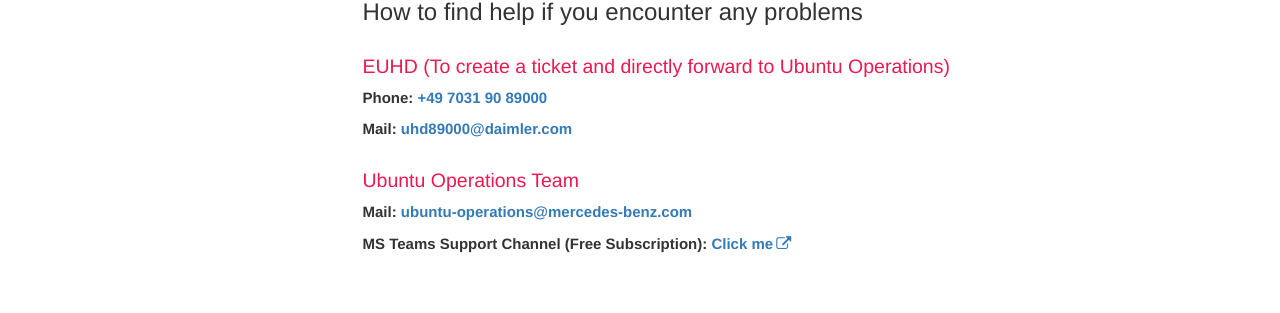
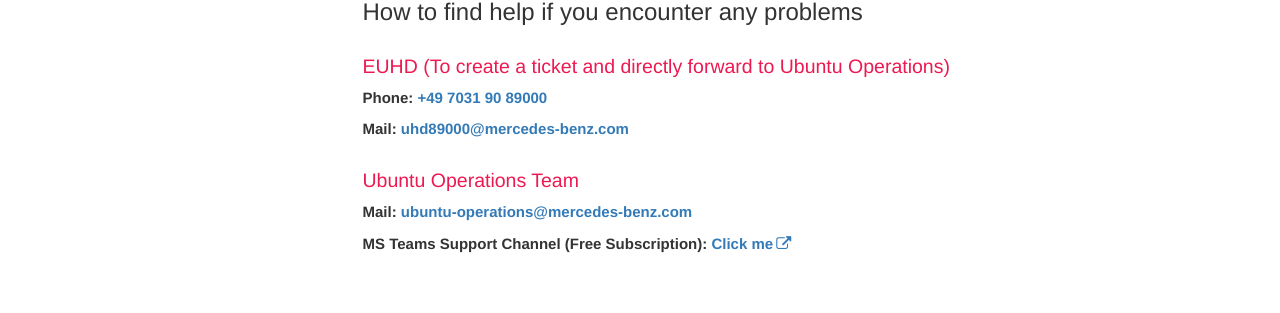
Before and after one commit to RajputPawan/Prometheus, a Jekyll site: the page built from _posts/2022-11-02-jammy.md, in a window 1280 px wide and 900 px high, scrolled down 2822 px. Shown: the part 338-651 px from the top of the window. Built offline with Jekyll 4.4.1, drawn with Linux system fonts in a browser that asks for light colours; comment, search, counter and statistics services are not loaded.

Commit message:
Fix mail address of UHD

```diff
--- a/_posts/2022-11-02-jammy.md
+++ b/_posts/2022-11-02-jammy.md
@@ -115,7 +115,7 @@
 
 **Phone: [+49 7031 90 89000](tel:+4970319089000)**
 
-**Mail: [uhd89000@daimler.com](mailto:uhd89000@daimler.com)**
+**Mail: [uhd89000@mercedes-benz.com](mailto:uhd89000@mercedes-benz.com)**
 
 ### Ubuntu Operations Team
 
```
